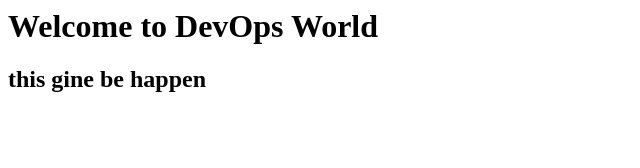
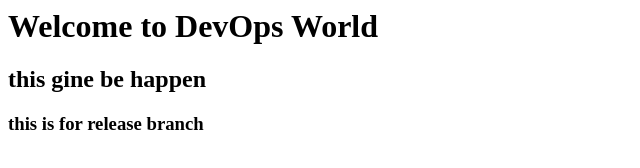
Before and after one commit to ilyavinash/CoddlerBoxDemo, a plain HTML site: page index.html in a window 1280 px wide. Shown: the whole page, without its empty margins (0-640 px from the left). Drawn offline with Linux system fonts and the light colour scheme.

Commit message:
i am commiting from release branch

```diff
--- a/index.html
+++ b/index.html
@@ -2,5 +2,6 @@
 <body>
 <h1> Welcome to DevOps World </h1>
 <h2> this gine be happen </h2>
+<h3> this is for release branch </h3>
 </html>
 </body>
```
Also changed, not shown: index.a.html (+1 -0 lines).
